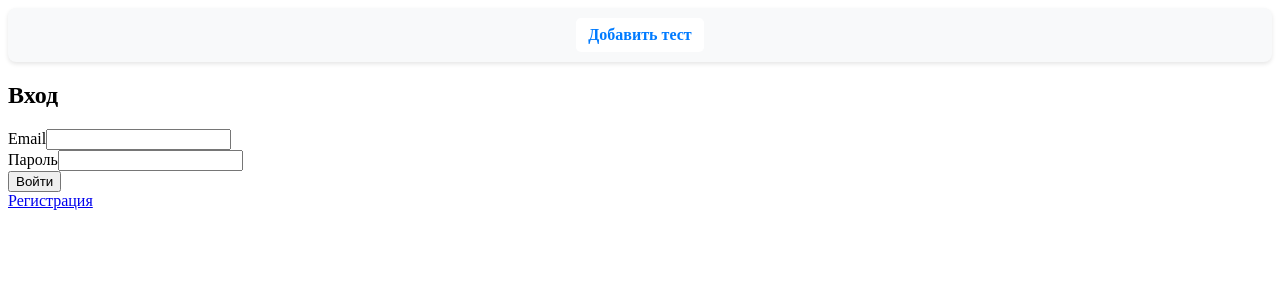
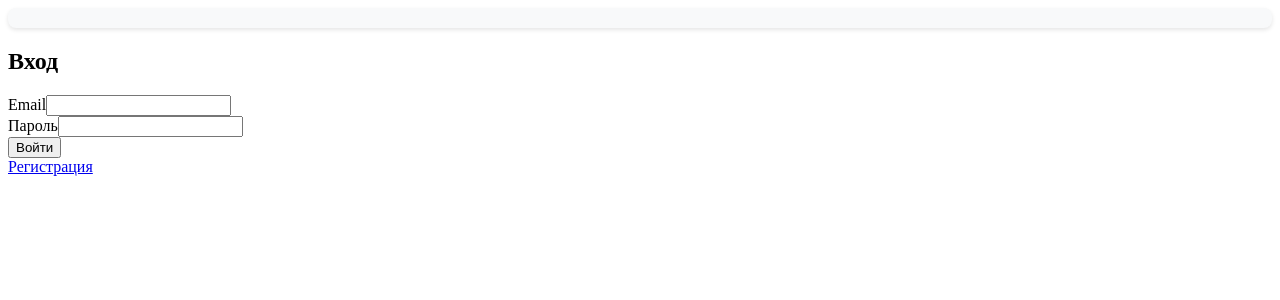
Before and after one commit to MichaelSharan/task-management-client, an Angular app: page /login in a window 1280 px wide. Shown: the top 300 px of the page. Built offline with nearby package versions, Linux system fonts and the light colour scheme.

Commit message:
feat: prohibited clicking show tests button fot non authorized users

```diff
--- a/src/app/app.component.html
+++ b/src/app/app.component.html
@@ -3,7 +3,7 @@
     <button *ngIf="isAuthenticated()" (click)="logout()" class="btn btn-danger">
       Выход
     </button>
-    <div class="crumb"><a [routerLink]="'/create-test'">Добавить тест</a></div>
+    <div class="crumb" *ngIf="isAuthenticated()"><a [routerLink]="'/create-test'">Добавить тест</a></div>
     <div class="crumb" *ngIf="isAdmin"><a [routerLink]="'/test-results'">Список тестов</a></div>
   </div>
 </nav>
```
